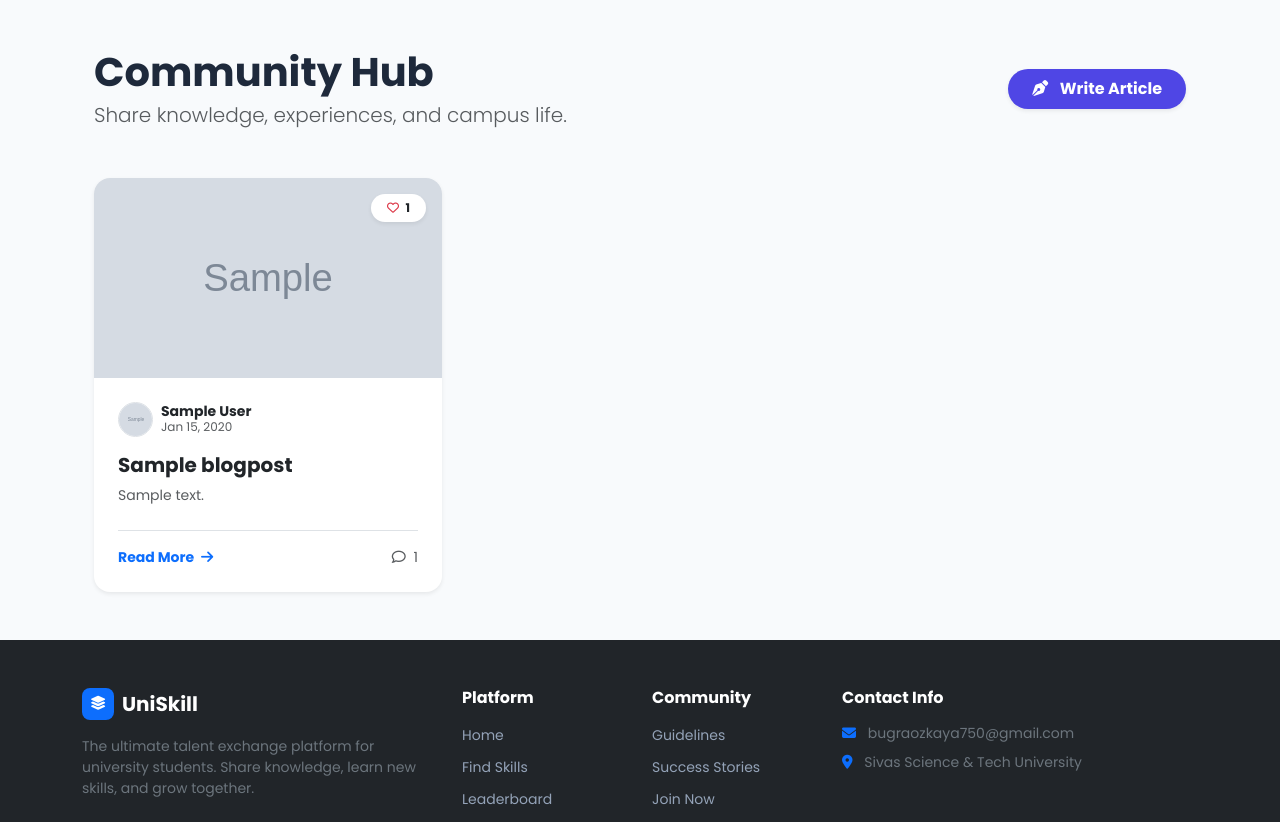
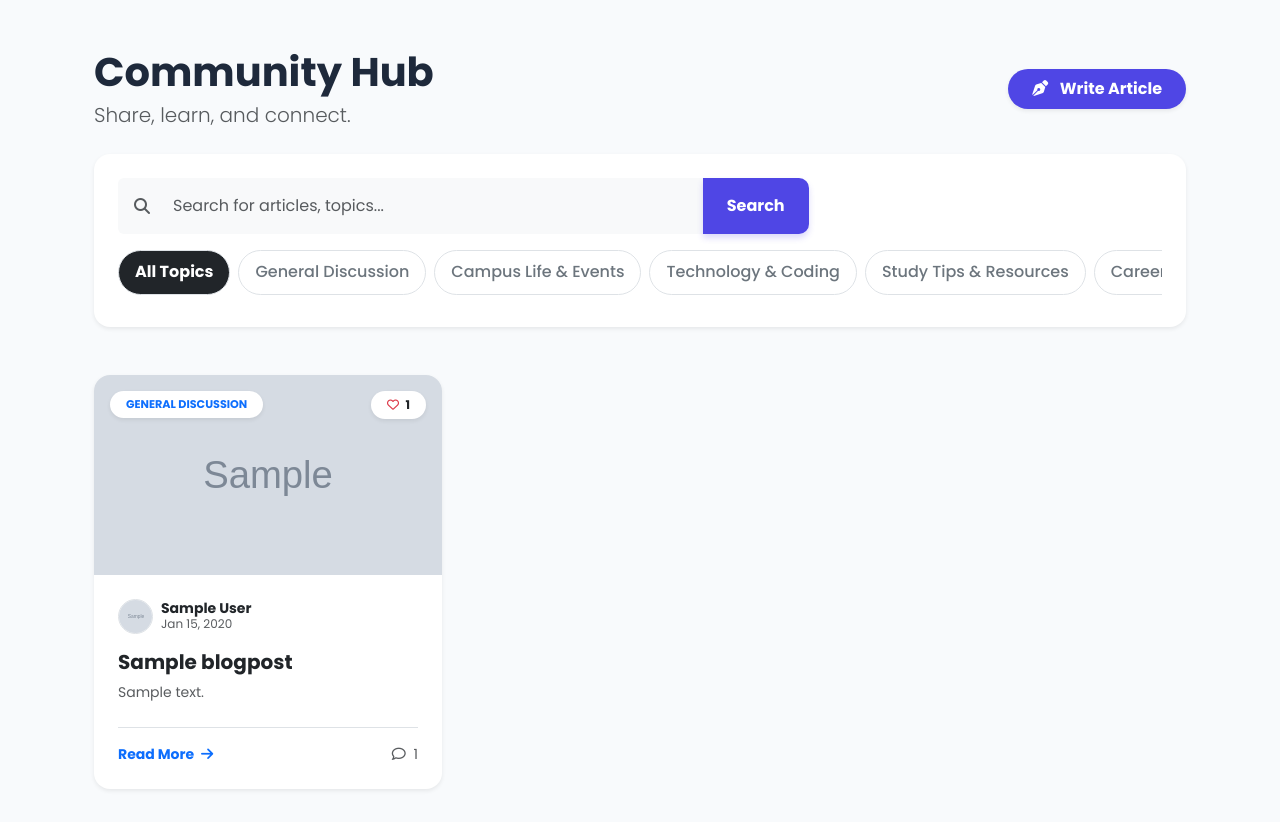
Before and after one commit to bugraozkaya/Uniskill, a Django app: page /community/ in a window 1280 px wide. Shown: the part 73-895 px from the top of the page. Run offline with Django 5.2, Linux system fonts and the light colour scheme; tables that the repository leaves empty hold one stand-in row (values such as "Sample post"); grey boxes marked "Sample" are stand-in pictures; some libraries are stand-ins or nearby versions.

Commit message:
Blog arama kısmı

```diff
--- a/core/models.py
+++ b/core/models.py
@@ -18,6 +18,17 @@ CATEGORY_CHOICES = [
     ('personal', 'Personal Development'),
     ('other', 'Other'),
 ]
+
+# --- YENİ EKLENEN: BLOG KATEGORİLERİ ---
+BLOG_CATEGORY_CHOICES = [
+    ('general', 'General Discussion'),
+    ('campus', 'Campus Life & Events'),
+    ('tech', 'Technology & Coding'),
+    ('study', 'Study Tips & Resources'),
+    ('career', 'Career & Internship'),
+    ('social', 'Social & Fun'),
+]
+# ---------------------------------------
 
 # ---------------------------------------------------------
 # 2. PROFILE MODEL (Extends User with Balance & Status)
@@ -174,7 +185,12 @@ class Notification(models.Model):
 class BlogPost(models.Model):
     author = models.ForeignKey(settings.AUTH_USER_MODEL, on_delete=models.CASCADE)
     title = models.CharField(max_length=200)
-    slug = models.SlugField(unique=True, blank=True) # URL için
+    slug = models.SlugField(unique=True, blank=True)
+
+    # --- YENİ EKLENEN: KATEGORİ ALANI ---
+    category = models.CharField(max_length=20, choices=BLOG_CATEGORY_CHOICES, default='general')
+    # ------------------------------------
+
     content = models.TextField()
     image = models.ImageField(upload_to='blog_images/', blank=True, null=True)
     created_at = models.DateTimeField(auto_now_add=True)
--- a/core/templates/core/blog_form.html
+++ b/core/templates/core/blog_form.html
@@ -32,6 +32,10 @@
                             {{ form.title }}
                         </div>
 
+                        <div class="mb-4">
+                            <label class="form-label fw-bold text-muted small text-uppercase">Category</label>
+                            {{ form.category }}
+                        </div>
                         <div class="mb-4">
                             <label class="form-label fw-bold text-muted small text-uppercase">Cover Image</label>
                             <div class="p-4 bg-light rounded-3 border border-dashed text-center position-relative hover-bg-gray">
--- a/core/templates/core/blog_list.html
+++ b/core/templates/core/blog_list.html
@@ -3,14 +3,46 @@
 {% block content %}
 <div class="container py-4">
 
-    <div class="d-flex justify-content-between align-items-center mb-5">
+    <div class="d-flex justify-content-between align-items-center mb-4">
         <div>
             <h2 class="fw-bold display-6 mb-1">Community Hub</h2>
-            <p class="text-muted lead mb-0">Share knowledge, experiences, and campus life.</p>
+            <p class="text-muted lead mb-0">Share, learn, and connect.</p>
         </div>
         <a href="{% url 'blog_create' %}" class="btn btn-primary rounded-pill px-4 py-2 fw-bold shadow-sm transition-hover">
             <i class="fas fa-pen-nib me-2"></i> Write Article
         </a>
+    </div>
+
+    <div class="card border-0 shadow-sm rounded-4 p-4 mb-5 bg-white">
+        <form method="GET" action="{% url 'blog_list' %}">
+            <div class="row g-3">
+                <div class="col-md-8">
+                    <div class="input-group">
+                        <span class="input-group-text bg-light border-0 ps-3"><i class="fas fa-search text-muted"></i></span>
+                        <input type="text" name="q" class="form-control bg-light border-0 py-3" placeholder="Search for articles, topics..." value="{{ query|default:'' }}">
+                        {% if query or selected_category %}
+                            <a href="{% url 'blog_list' %}" class="btn btn-light border-0 px-3 d-flex align-items-center" title="Clear Filters">
+                                <i class="fas fa-times"></i>
+                            </a>
+                        {% endif %}
+                        <button class="btn btn-primary px-4 fw-bold" type="button" onclick="this.form.submit()">Search</button>
+                    </div>
+                </div>
+
+                <div class="col-md-12 mt-3">
+                    <div class="d-flex gap-2 overflow-auto pb-2" style="white-space: nowrap;">
+                        <a href="{% url 'blog_list' %}" class="btn rounded-pill px-3 fw-bold border {% if not selected_category %}btn-dark{% else %}btn-outline-dark{% endif %}">
+                            All Topics
+                        </a>
+                        {% for code, name in categories %}
+                            <button type="submit" name="category" value="{{ code }}" class="btn rounded-pill px-3 fw-medium border {% if selected_category == code %}btn-primary{% else %}btn-outline-secondary bg-white{% endif %}">
+                                {{ name }}
+                            </button>
+                        {% endfor %}
+                    </div>
+                </div>
+            </div>
+        </form>
     </div>
 
     <div class="row g-4">
@@ -26,6 +58,13 @@
                             <i class="fas fa-image fa-3x text-muted opacity-25"></i>
                         </div>
                     {% endif %}
+
+                    <div class="position-absolute top-0 start-0 m-3">
+                        <span class="badge bg-white text-primary shadow-sm rounded-pill px-3 py-2 fw-bold text-uppercase" style="font-size: 0.7rem;">
+                            {{ post.get_category_display }}
+                        </span>
+                    </div>
+
                     <div class="position-absolute top-0 end-0 m-3">
                         <span class="badge bg-white text-dark shadow-sm rounded-pill px-3 py-2">
                             <i class="far fa-heart text-danger me-1"></i> {{ post.likes.count }}
@@ -61,11 +100,11 @@
         {% empty %}
         <div class="col-12 text-center py-5">
             <div class="bg-light rounded-circle p-4 d-inline-block mb-3">
-                <i class="fas fa-feather-alt fa-3x text-muted opacity-25"></i>
+                <i class="fas fa-search fa-3x text-muted opacity-25"></i>
             </div>
-            <h3 class="fw-bold text-muted">It's quiet here...</h3>
-            <p class="text-muted">Be the first to share something with the community!</p>
-            <a href="{% url 'blog_create' %}" class="btn btn-outline-primary rounded-pill px-4 mt-2">Start Writing</a>
+            <h3 class="fw-bold text-muted">No articles found.</h3>
+            <p class="text-muted">Try adjusting your search or category filter.</p>
+            <a href="{% url 'blog_list' %}" class="btn btn-outline-primary rounded-pill px-4 mt-2">Clear Filters</a>
         </div>
         {% endfor %}
     </div>
@@ -85,5 +124,13 @@
         -webkit-box-orient: vertical;
         overflow: hidden;
     }
+    /* Yatay kaydırma çubuğunu gizle ama işlevsel kalsın */
+    .overflow-auto::-webkit-scrollbar {
+        display: none;
+    }
+    .overflow-auto {
+        -ms-overflow-style: none;  /* IE and Edge */
+        scrollbar-width: none;  /* Firefox */
+    }
 </style>
 {% endblock %}
--- a/core/views.py
+++ b/core/views.py
@@ -34,7 +34,8 @@ from .models import (
     Profile,
     Notification,
     CATEGORY_CHOICES,
-    BlogPost, Comment
+    BlogPost, Comment,
+    BLOG_CATEGORY_CHOICES # <-- YENİ EKLENEN: Kategori listesi import edildi
 )
 
 # --- FORMS ---
@@ -706,12 +707,33 @@ def contact_us(request):
     return render(request, 'core/contact.html', {'form': form})
 
 # ---------------------------------------------------------
-# 6. BLOG & COMMUNITY SYSTEM VIEWS
+# 6. BLOG & COMMUNITY SYSTEM VIEWS (GÜNCELLENEN)
 # ---------------------------------------------------------
 
 def blog_list(request):
+    # En yeniden eskiye doğru sırala
     posts = BlogPost.objects.all().order_by('-created_at')
-    return render(request, 'core/blog_list.html', {'posts': posts})
+
+    # 1. ARAMA YAPILDIYSA FİLTRELE
+    query = request.GET.get('q')
+    if query:
+        posts = posts.filter(
+            Q(title__icontains=query) |
+            Q(content__icontains=query)
+        )
+
+    # 2. KATEGORİ SEÇİLDİYSE FİLTRELE
+    category_filter = request.GET.get('category')
+    if category_filter:
+        posts = posts.filter(category=category_filter)
+
+    context = {
+        'posts': posts,
+        'categories': BLOG_CATEGORY_CHOICES, # Kategorileri şablona gönder
+        'selected_category': category_filter,
+        'query': query
+    }
+    return render(request, 'core/blog_list.html', context)
 
 @login_required
 def blog_detail(request, slug):
@@ -740,13 +762,12 @@ def blog_detail(request, slug):
         'form': form
     })
 
-# --- GÜNCELLENEN: AJAX İÇİN JSON DÖNDÜREN VOTE FONKSİYONU ---
+# --- AJAX İÇİN JSON DÖNDÜREN VOTE FONKSİYONU ---
 @login_required
 def vote_comment(request, comment_id, vote_type):
     comment = get_object_or_404(Comment, id=comment_id)
     user = request.user
 
-    # Kullanıcının son durumu (frontend için)
     user_action = 'none'
 
     if vote_type == 'like':
@@ -771,7 +792,6 @@ def vote_comment(request, comment_id, vote_type):
             comment.dislikes.add(user)
             user_action = 'disliked'
 
-    # JSON döndür (Sayfa yenilenmez)
     return JsonResponse({
         'likes_count': comment.likes.count(),
         'dislikes_count': comment.dislikes.count(),
```
Also changed, not shown: core/forms.py (+11 -4 lines), core/migrations/0006_blogpost_category.py (added).
